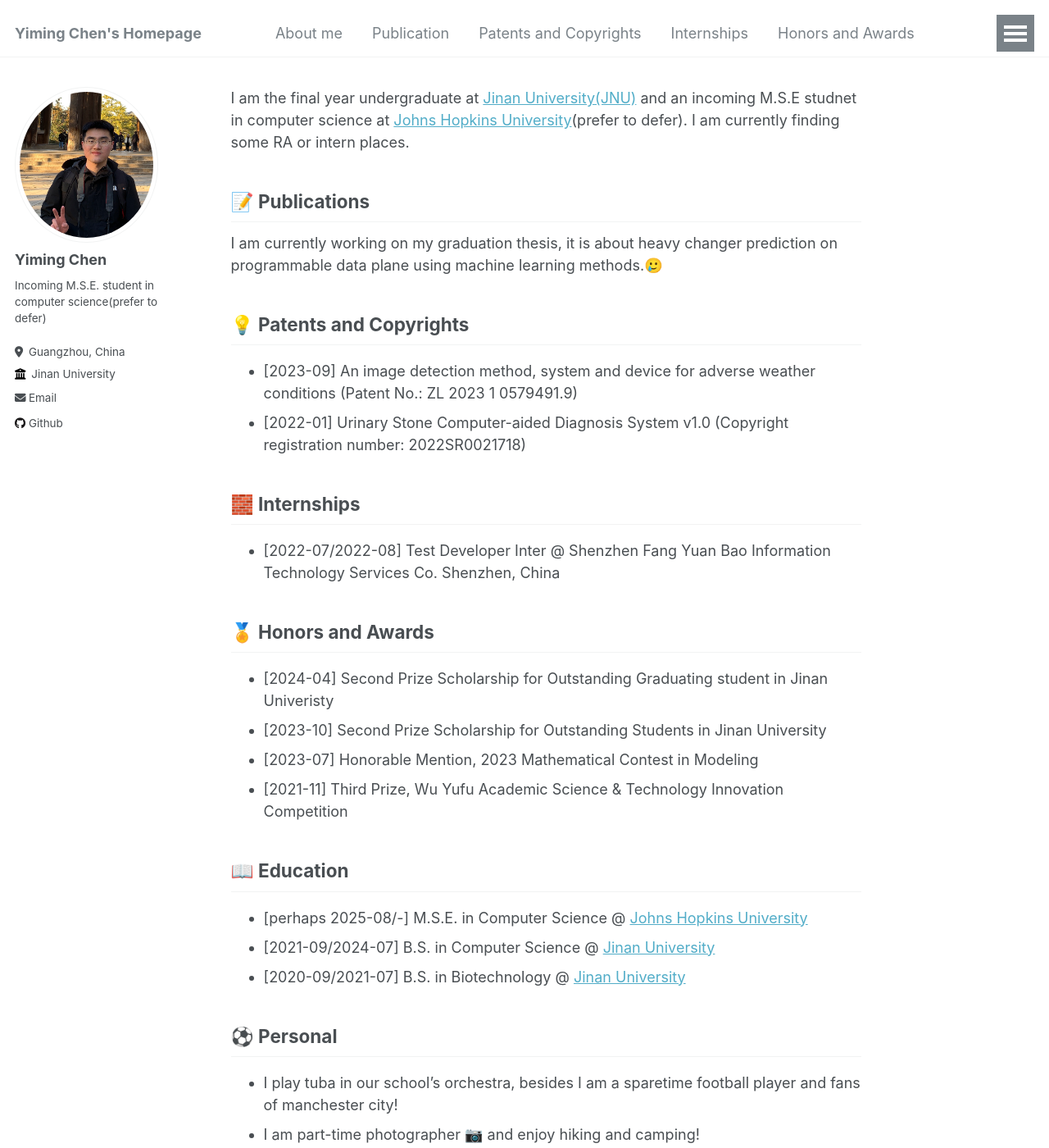
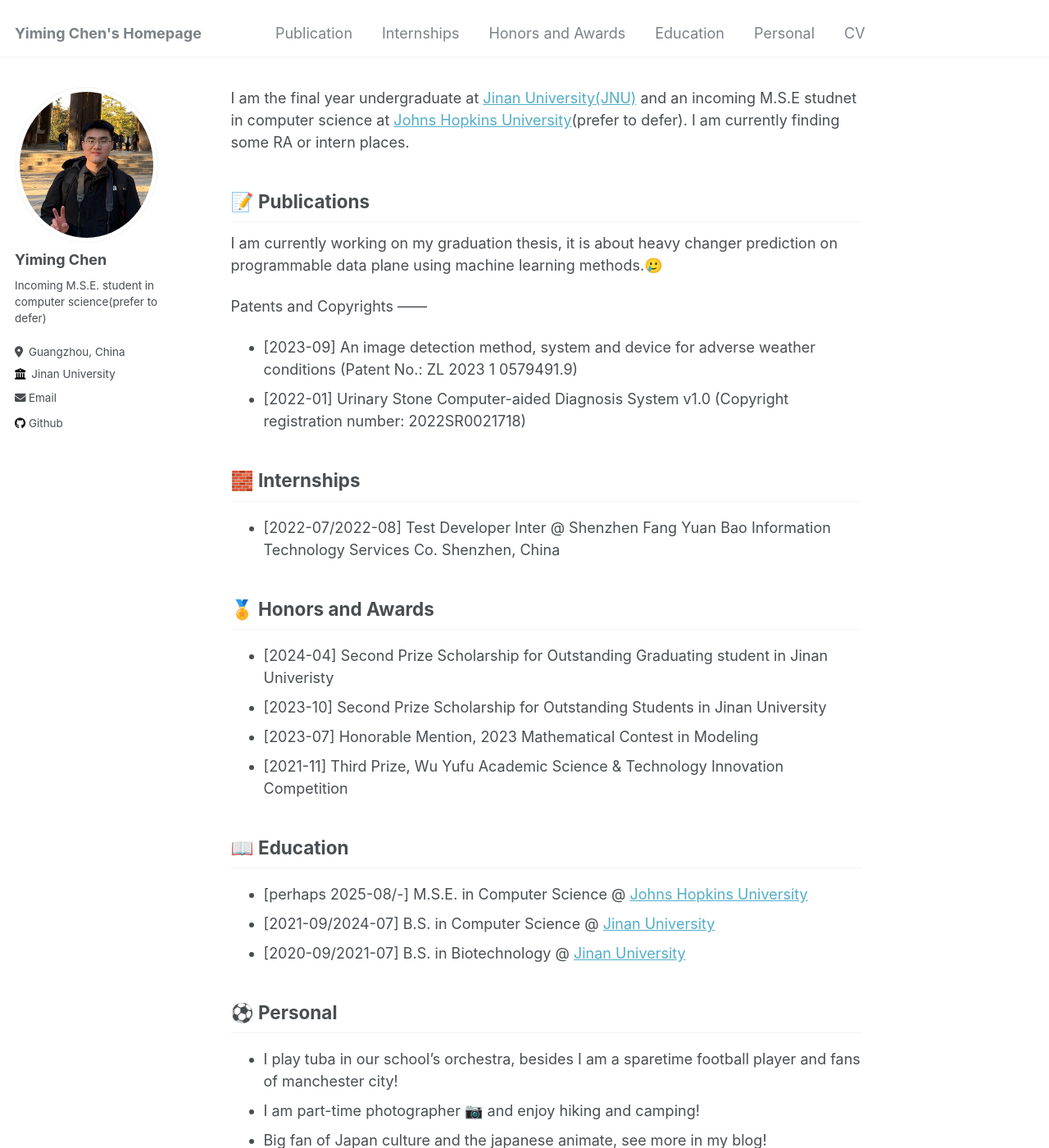
Before and after one commit to xuanquanchen/xuanquanchen.github.io, a Jekyll site: the page built from _pages/about.md, in a window 1280 px wide and 1400 px high. Shown: the whole window at 82% size. Built offline with Jekyll 4.4.1, drawn with Linux system fonts in a browser that asks for light colours; some of the changed lines change nothing that is shown.

Commit message:
update navigation

```diff
--- a/_data/navigation.yml
+++ b/_data/navigation.yml
@@ -15,14 +15,8 @@
   #- title: "Blog Posts"
   #  url: /year-archive/
 
-  - title: "About me"
-    url: /#about
-
   - title: "Publication"
     url: /#publications
-
-  - title: "Patents and Copyrights"
-    url: /#patents and copyrights
 
   - title: "Internships"
     url: /#internships
--- a/_pages/about.md
+++ b/_pages/about.md
@@ -8,34 +8,35 @@
 <span id="about"> </span>
 I am the final year undergraduate at [Jinan University(JNU)](https://english.jnu.edu.cn) and an incoming M.S.E studnet in computer science at [Johns Hopkins University](https://www.cs.jhu.edu)(prefer to defer). I am currently finding some RA or intern places.
 
-📝 <span id="publications">Publications</span>
+<span id="publications">📝 Publications</span>
 ------
 I am currently working on my graduation thesis, it is about heavy changer prediction on programmable data plane using machine learning methods.🥲
 
-💡 <span id="patents and copyrights">Patents and Copyrights</span>
+<span id="💡 patents and copyrights">
+Patents and Copyrights</span>
 ------
 + [2023-09] An image detection method, system and device for adverse weather conditions (Patent No.: ZL 2023 1 0579491.9)
 + [2022-01] Urinary Stone Computer-aided Diagnosis System v1.0 (Copyright registration number: 2022SR0021718)
 
-🧱 <span id="internships">Internships</span>
+<span id="internships">🧱 Internships</span>
 ------
 + [2022-07/2022-08] Test Developer Inter @ Shenzhen Fang Yuan Bao Information Technology Services Co.  Shenzhen, China
 
 
-🏅 <span id="honors and awards">Honors and Awards</span>
+<span id="honors and awards">🏅 Honors and Awards</span>
 ------
 + [2024-04] Second Prize Scholarship for Outstanding Graduating student in Jinan Univeristy
 + [2023-10] Second Prize Scholarship for Outstanding Students in Jinan University
 + [2023-07] Honorable Mention, 2023 Mathematical Contest in Modeling
 + [2021-11] Third Prize, Wu Yufu Academic Science & Technology Innovation Competition
 
-📖 <span id="education">Education</span>
+<span id="education">📖 Education</span>
 ------
 + [perhaps 2025-08/-] M.S.E. in Computer Science @ [Johns Hopkins University](https://www.jhu.edu)
 + [2021-09/2024-07] B.S. in Computer Science @ [Jinan University](https://english.jnu.edu.cn)
 + [2020-09/2021-07] B.S. in Biotechnology @ [Jinan University](https://english.jnu.edu.cn)
 
-⚽️ <span id="personal">Personal</span>
+<span id="personal">⚽️ Personal</span>
 ------
 + I play tuba in our school's orchestra, besides I am a sparetime football player and fans of manchester city!
 + I am part-time photographer 📷 and enjoy hiking and camping!
```
